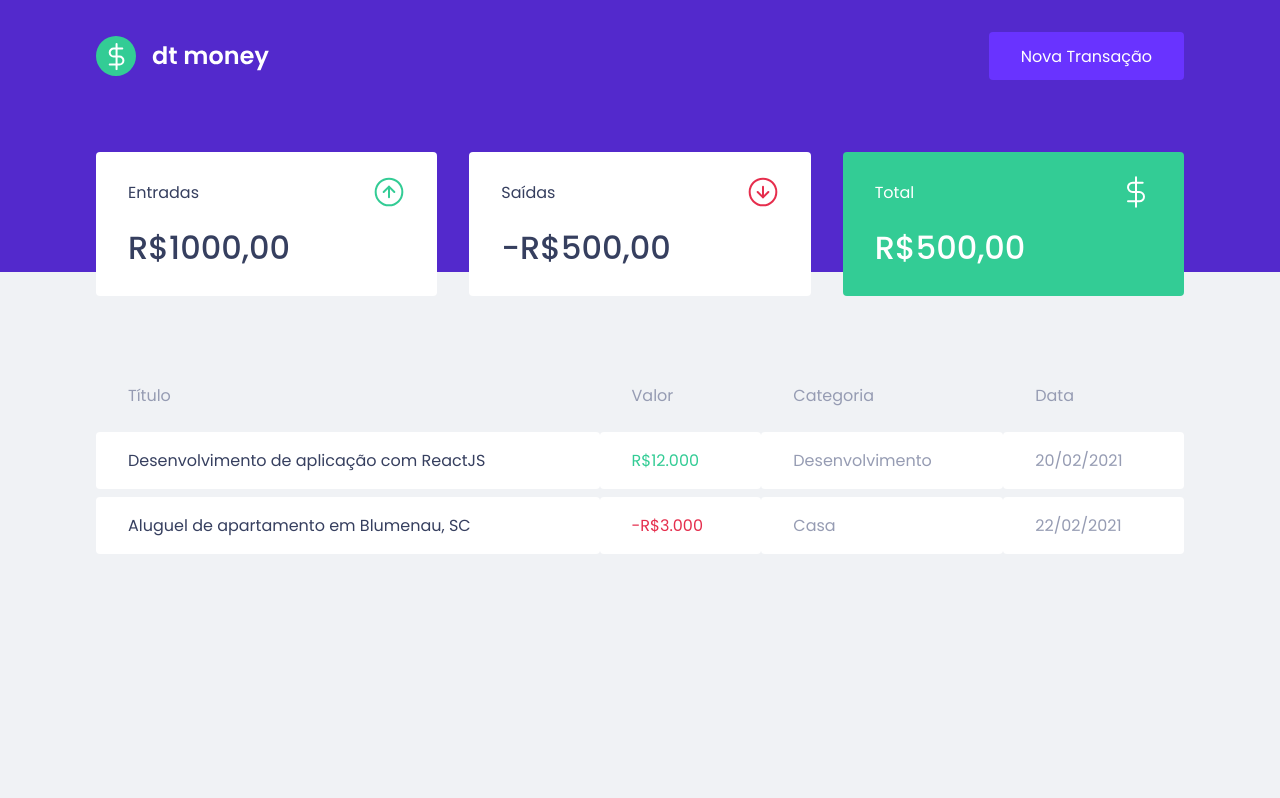
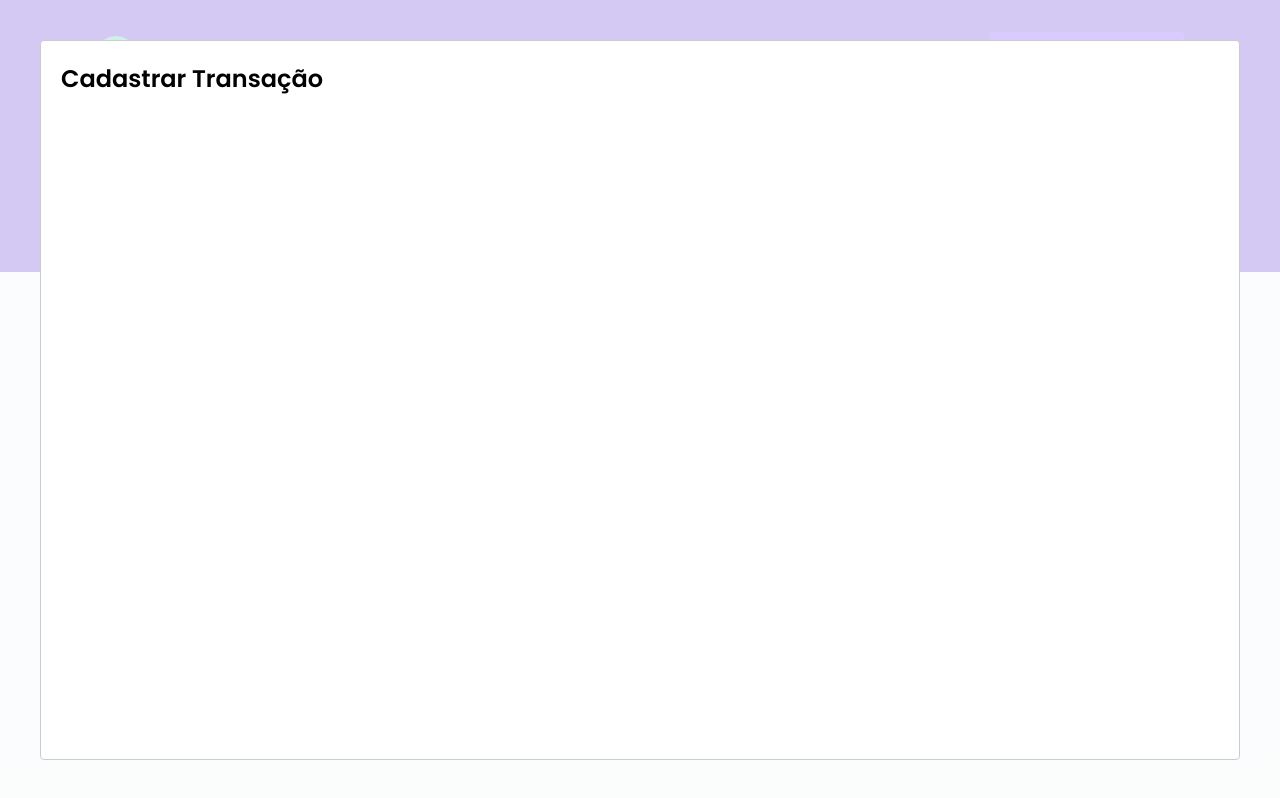
Before and after one commit to LeonardoBrizolla/dtmoney-fasttrack, a React (Create React App) app: page / in a window 1280 px wide. Both pictures are taken after a click on the button "Nova Transação". Built offline with nearby package versions, Linux system fonts and the light colour scheme; no server answers; what miragejs would draw is missing.

Commit message:
Configurando modal de criação

```diff
--- a/package.json
+++ b/package.json
@@ -7,6 +7,7 @@
     "miragejs": "^0.1.43",
     "react": "^18.1.0",
     "react-dom": "^18.1.0",
+    "react-modal": "^3.15.1",
     "react-scripts": "5.0.1",
     "styled-components": "^5.3.5",
     "web-vitals": "^2.1.0"
@@ -19,6 +20,7 @@
     "@types/node": "^16.7.13",
     "@types/react": "^18.0.0",
     "@types/react-dom": "^18.0.0",
+    "@types/react-modal": "^3.13.1",
     "@types/styled-components": "^5.1.25",
     "typescript": "^4.4.2"
   },
--- a/src/App.tsx
+++ b/src/App.tsx
@@ -1,12 +1,36 @@
+import { useState } from 'react';
+import Modal from 'react-modal';
 import { Dashboard } from './components/Dashboard';
 import { Header } from './components/Header';
+
 import { GlobalStyle } from './styles/global';
 
+Modal.setAppElement('#root');
+
 export function App() {
+  const [isNewTransactionModalOpen, setIsNewTransactionModalOpen] =
+    useState(false);
+
+  function handleOpenNewTransactionModal() {
+    setIsNewTransactionModalOpen(true);
+  }
+
+  function handleCloseNewTransactionModal() {
+    setIsNewTransactionModalOpen(false);
+  }
+
   return (
     <>
-      <Header />
+      <Header onOpenNewTransactionModal={handleOpenNewTransactionModal} />
       <Dashboard />
+
+      <Modal
+        isOpen={isNewTransactionModalOpen}
+        onRequestClose={handleCloseNewTransactionModal}
+      >
+        <h2>Cadastrar Transação</h2>
+      </Modal>
+
       <GlobalStyle />
     </>
   );
--- a/src/components/Header/index.tsx
+++ b/src/components/Header/index.tsx
@@ -2,12 +2,18 @@
 
 import { Container, Content } from './styles';
 
-export function Header() {
+type HeaderProps = {
+  onOpenNewTransactionModal: () => void;
+};
+
+export function Header({ onOpenNewTransactionModal }: HeaderProps) {
   return (
     <Container>
       <Content>
         <img src={logoImg} alt='dt money' />
-        <button type='button'>Nova Transação</button>
+        <button type='button' onClick={onOpenNewTransactionModal}>
+          Nova Transação
+        </button>
       </Content>
     </Container>
   );
```
Also changed, not shown: 1 other file (tests, documents, lock files or other folders).
